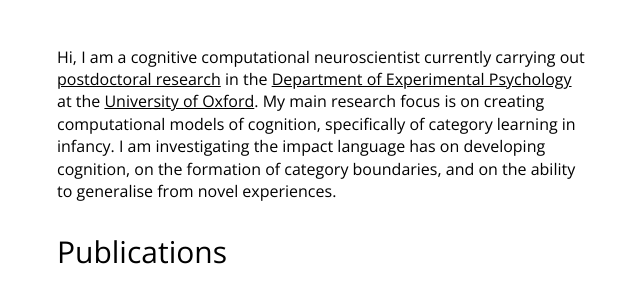
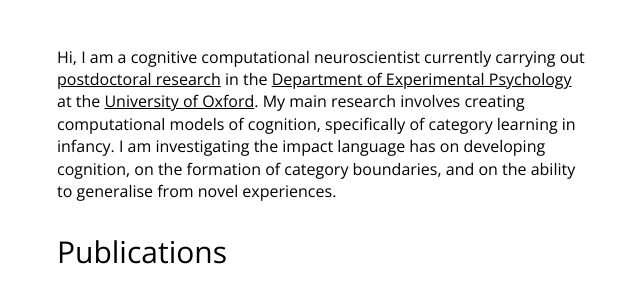
Before and after one commit to oliviaguest/oliviaguest.github.io, a Jekyll site: the page built from index.html, in a window 1280 px wide. Shown: the part 161-445 px from the top of the page, without its empty margins (318-958 px from the left). Built offline with Jekyll 4.4.1, drawn with Linux system fonts in a browser that asks for light colours; nearby versions of some CDN libraries.

Commit message:
Update index.html

```diff
--- a/index.html
+++ b/index.html
@@ -11,7 +11,7 @@
 </div>
 
 
-<div id="description"><p>Hi, I am a cognitive computational neuroscientist currently carrying out <a href="//www.psy.ox.ac.uk/team/researchers/olivia-guest">postdoctoral research</a> in the <a href="//www.psy.ox.ac.uk/">Department of Experimental Psychology</a> at the <a href="//www.ox.ac.uk/">University of Oxford</a>. My main research focus is on creating computational models of cognition, specifically of category learning in infancy. I am investigating the impact language has on developing cognition, on the formation of category boundaries, and on the ability to generalise from novel experiences.
+<div id="description"><p>Hi, I am a cognitive computational neuroscientist currently carrying out <a href="//www.psy.ox.ac.uk/team/researchers/olivia-guest">postdoctoral research</a> in the <a href="//www.psy.ox.ac.uk/">Department of Experimental Psychology</a> at the <a href="//www.ox.ac.uk/">University of Oxford</a>. My main research involves creating computational models of cognition, specifically of category learning in infancy. I am investigating the impact language has on developing cognition, on the formation of category boundaries, and on the ability to generalise from novel experiences.
 
 
 </div>
```
